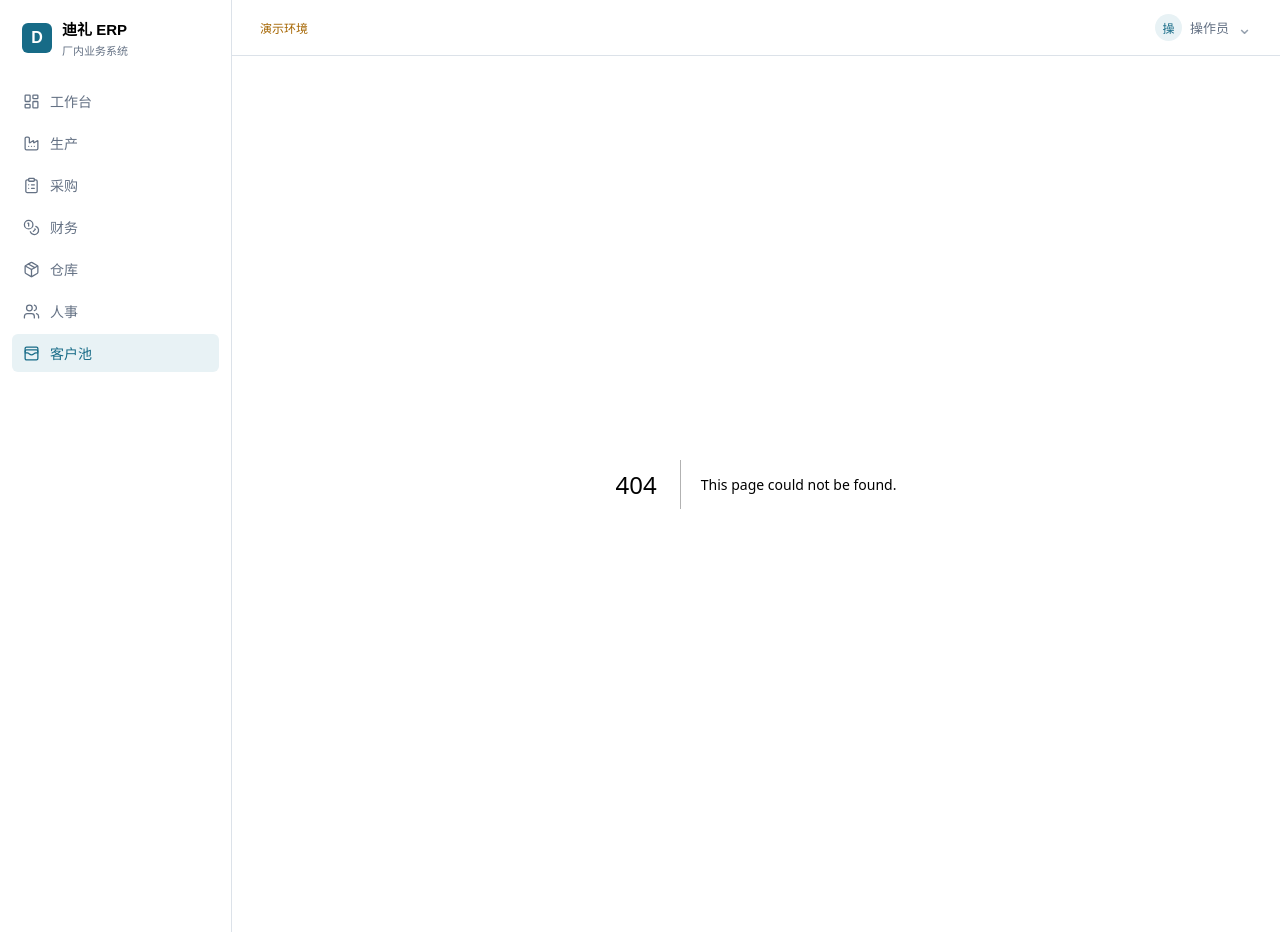
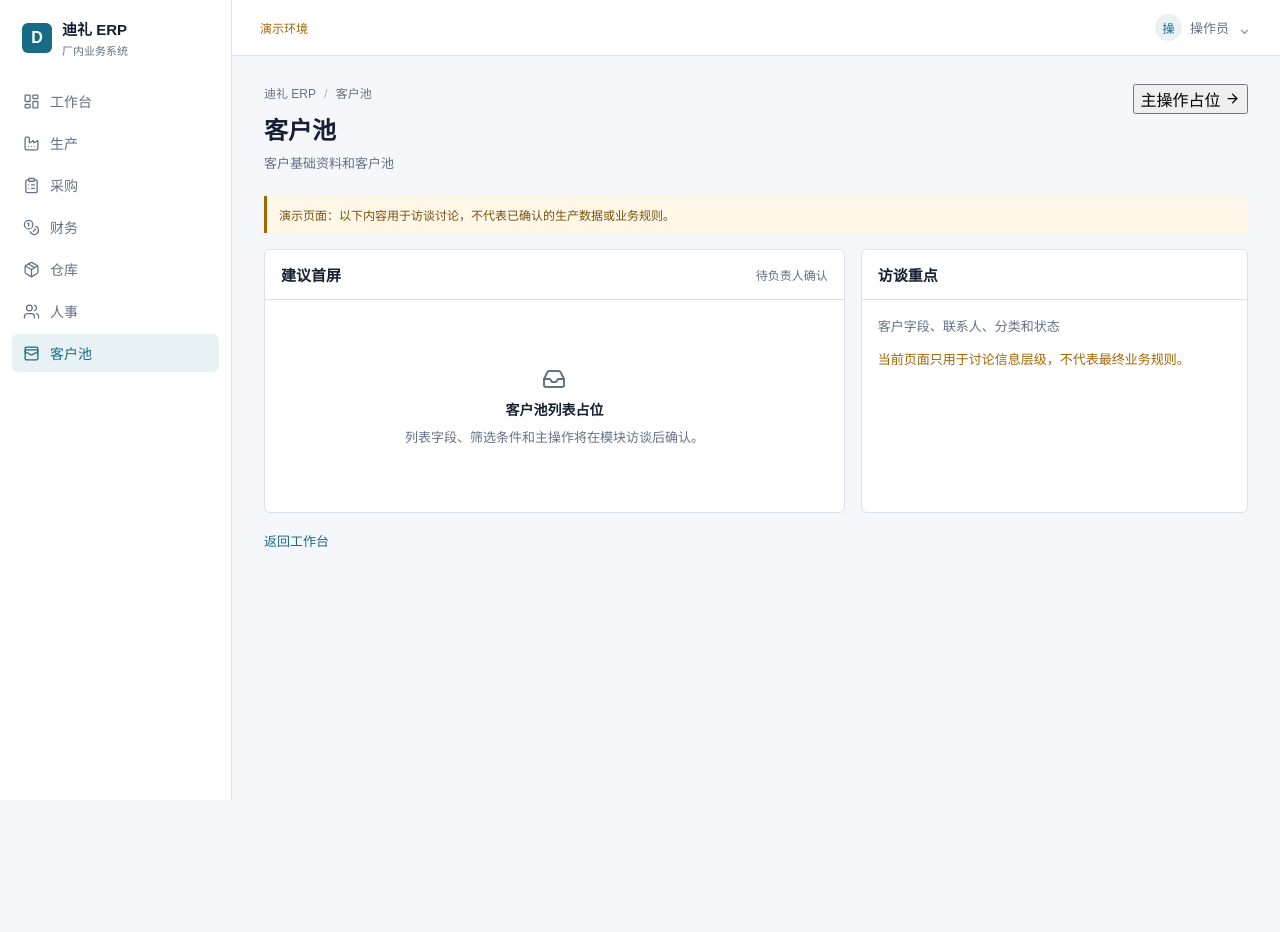
Before and after one commit to yejianqin61-cell/DileeErp, a Next.js app in the folder apps/web/: page /customers in a window 1280 px wide. Before the commit this address had no page. After the commit the page ends 800 px from the top, so only its background shows below. Built offline with nearby package versions, Linux system fonts and the light colour scheme.

Commit message:
feat(web): add module placeholder routes

```diff
--- /dev/null
+++ b/apps/web/app/customers/page.tsx
@@ -0,0 +1,2 @@
+import { ModulePlaceholder } from "../../components/modules/module-placeholder";
+export default function CustomersPage() { return <ModulePlaceholder name="客户池" />; }
--- /dev/null
+++ b/apps/web/app/finance/page.tsx
@@ -0,0 +1,2 @@
+import { ModulePlaceholder } from "../../components/modules/module-placeholder";
+export default function FinancePage() { return <ModulePlaceholder name="财务" />; }
--- a/apps/web/app/globals.css
+++ b/apps/web/app/globals.css
@@ -75,6 +75,9 @@ button { cursor: pointer; }
 .status-danger { color: var(--danger); background: #fff0ef; border-color: #f2c4c0; }
 .status-info { color: var(--info); background: #eef4ff; border-color: #cbdaf8; }
 .workbench-grid { display: grid; gap: 16px; }
+.module-placeholder-grid { display: grid; grid-template-columns: minmax(0, 1.5fr) minmax(260px, 1fr); gap: 16px; }
+.module-note { margin-top: 14px !important; color: var(--warning) !important; }
+.back-workbench { display: inline-block; margin-top: 18px; color: var(--primary); font-size: 13px; text-decoration: none; }
 .table-panel .panel-body { padding: 0; }
 .table-panel .data-table { border: 0; }
 .panel-note { color: var(--text-muted); font-size: 12px; }
--- /dev/null
+++ b/apps/web/app/hr/page.tsx
@@ -0,0 +1,2 @@
+import { ModulePlaceholder } from "../../components/modules/module-placeholder";
+export default function HrPage() { return <ModulePlaceholder name="人事" />; }
--- /dev/null
+++ b/apps/web/app/procurement/page.tsx
@@ -0,0 +1,2 @@
+import { ModulePlaceholder } from "../../components/modules/module-placeholder";
+export default function ProcurementPage() { return <ModulePlaceholder name="采购" />; }
--- /dev/null
+++ b/apps/web/app/production/page.tsx
@@ -0,0 +1,2 @@
+import { ModulePlaceholder } from "../../components/modules/module-placeholder";
+export default function ProductionPage() { return <ModulePlaceholder name="生产" />; }
--- /dev/null
+++ b/apps/web/app/warehouse/page.tsx
@@ -0,0 +1,2 @@
+import { ModulePlaceholder } from "../../components/modules/module-placeholder";
+export default function WarehousePage() { return <ModulePlaceholder name="仓库" />; }
--- /dev/null
+++ b/apps/web/components/modules/module-placeholder.tsx
@@ -0,0 +1,12 @@
+import Link from "next/link";
+import { ArrowRight } from "lucide-react";
+import { PageHeader } from "../layout/app-shell";
+import { DemoNotice, EmptyState } from "../feedback/states";
+import { Button } from "../ui/button";
+import { getModulePlaceholder } from "../../lib/adapters/module-adapter";
+
+export async function ModulePlaceholder({ name }: { name: string }) {
+  const module = await getModulePlaceholder(name);
+  if (!module) return <EmptyState title="模块不存在" />;
+  return <><PageHeader title={module.name} description={module.responsibility}><Button variant="secondary">主操作占位 <ArrowRight size={15} /></Button></PageHeader><DemoNotice /><section className="module-placeholder-grid"><section className="panel"><div className="panel-heading"><h2>建议首屏</h2><span className="panel-note">待负责人确认</span></div><div className="panel-body"><EmptyState title={`${module.name}列表占位`} description="列表字段、筛选条件和主操作将在模块访谈后确认。" /></div></section><section className="panel"><div className="panel-heading"><h2>访谈重点</h2></div><div className="panel-body"><p>{module.focus}</p><p className="module-note">当前页面只用于讨论信息层级，不代表最终业务规则。</p></div></section></section><Link className="back-workbench" href="/">返回工作台</Link></>;
+}
```
Also changed, not shown: 2 other files (tests, documents, lock files or other folders).
